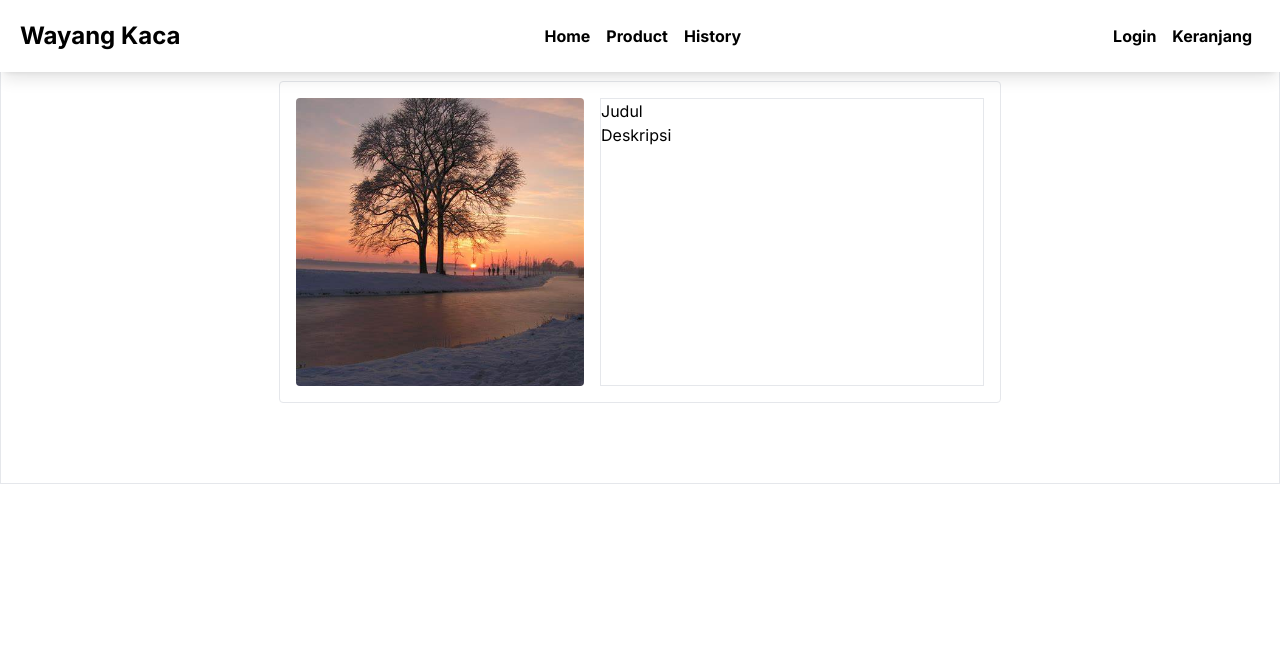
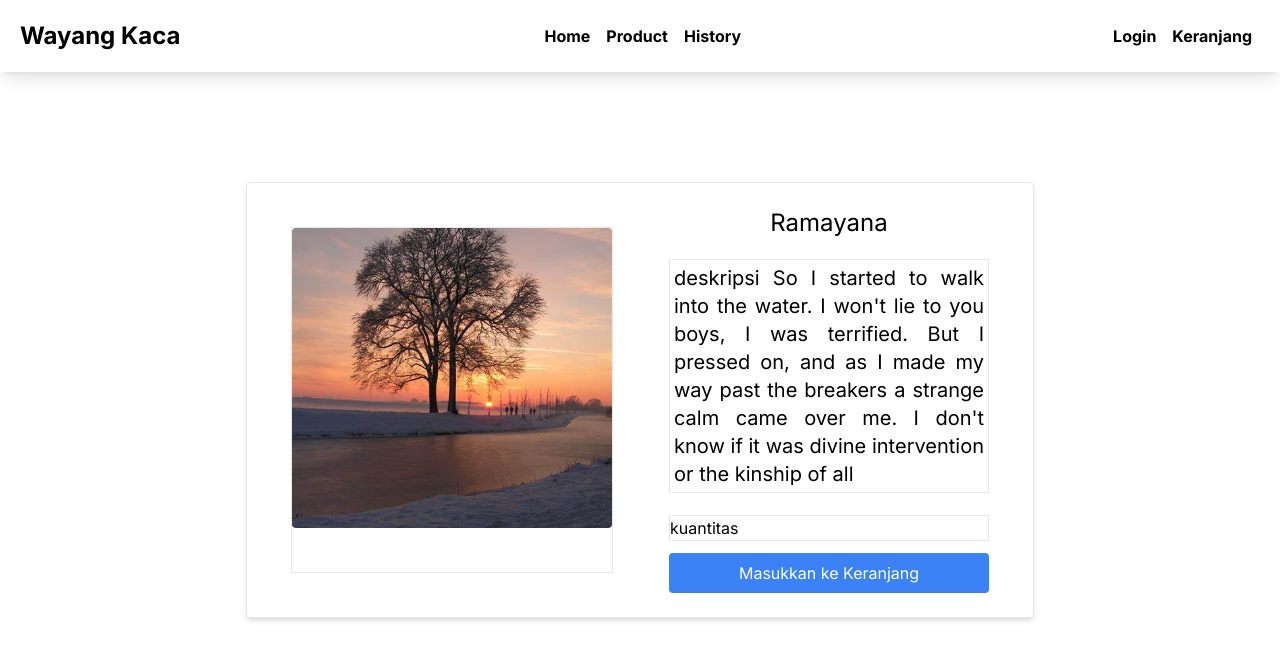
Before and after one commit to kadekyana/Nextjs_WayangKaca, a Next.js app: page /detail in a window 1280 px wide. Shown: the top 660 px of the page. Built offline with nearby package versions, Linux system fonts and the light colour scheme.

Commit message:
Login, Register, detail, history setengah

```diff
--- a/src/app/Components/Bottombar/index.js
+++ b/src/app/Components/Bottombar/index.js
@@ -13,12 +13,12 @@ const Bottombar = () => {
         <Link href="Product" className="px-2">
           Product
         </Link>
-        <Link href="/history" className="px-2">
+        <Link href="/History" className="px-2">
           History
         </Link>
       </div>
       <div className="self-center">
-        <Link href="/login" className="px-2">
+        <Link href="/Login" className="px-2">
           Login
         </Link>
         <Link href="/keranjang" className="px-2">
--- a/src/app/Components/Rekomendasi/index.js
+++ b/src/app/Components/Rekomendasi/index.js
@@ -8,7 +8,7 @@ const Rekomendasi = ({ name, images, id, about }) => {
       <h3 className="font-bold md:text-xl sm:text-md text-sm p-3">{name}</h3>
       <p className="md:text-md sm:text-sd text-sm p-3 truncate">{about}</p>
       <button className="px-8 py-2 border-2 ml-2 mb-2 rounded-md bg-indigo-500 text-white font-bold">
-        <Link href={`detail/${id}`}>Detail</Link>
+        <Link href={`Detail/${id}`}>Detail</Link>
       </button>
     </div>
   );
--- a/src/app/Components/Video/index.js
+++ b/src/app/Components/Video/index.js
@@ -1,7 +1,6 @@
 const Video = () => {
   return (
     <div>
-      <h1>Video Player</h1>
       <video controls width="600" height="400" muted autoPlay loop className="rounded-lg">
         <source src="source/landing.mp4" type="video/mp4" />
         Your browser does not support the video tag.
--- /dev/null
+++ b/src/app/History/page.js
@@ -0,0 +1,20 @@
+
+const History = () =>{
+    return(
+        <div className="h-screen">
+            <div>
+                <video controls width="100%" height="400" muted autoPlay loop className="rounded-lg">
+                <source src="source/landing.mp4" type="video/mp4" />
+                Your browser does not support the video tag.
+                </video>
+            </div>
+            <div className="my-10 border">
+                <h1 className="text-4xl text-center">Sejarah Lukisan Wayang Kaca</h1>
+                <p></p>
+            </div>
+        </div>
+    )
+}
+
+
+export default History
--- a/src/app/Login/page.js
+++ b/src/app/Login/page.js
@@ -1,4 +1,5 @@
 import Image from "next/image"
+import Link from "next/link"
 
 const Login = () => {
     return (
@@ -15,12 +16,13 @@ const Login = () => {
                             <label htmlFor="password"></label>
                             <input type="text" id="password" placeholder="Password" className="border-2 border-current w-72 p-2 rounded"/>
                         </div>
-                        <button type="submit" className="w-full mt-5 bg-blue-500 text-white p-2 rounded hover:bg-blue-600">Login</button>
-                        <button type="submit" className="ml-auto mt-3 float-right text-sm">Daftar Sekarang</button>
+                        <button type="submit" className="w-full mt-5 bg-blue-500 text-white p-2 rounded hover:bg-blue-600"><Link href="/">Login</Link></button>
+                        <Link href="/Register" className="ml-auto mt-3 float-right text-sm">Daftar Sekarang</Link>
+
                     </form>
                 </div>
-                <div>
-                    <Image src="/OIP.jpg" alt="" width={250} height={250} className="h-96 w-96 rounded"/>
+                <div className=" ">
+                    <Image src="/OIP.jpg" alt="" width={250} height={250} className="h-96 w-96 rounded p-2"/>
                 </div>
             </div>
         </div>
--- /dev/null
+++ b/src/app/Register/page.js
@@ -0,0 +1,36 @@
+import Image from "next/image"
+import Link from "next/link"
+import Login from "../Login/page"
+
+const Register = () =>{
+    return (
+        <div className="h-screen flex justify-center items-center">
+            <div className=" flex bg-white p-4 border rounded shadow-md ">
+                <div className="">
+                    <Image src="/OIP.jpg" alt="" width={250} height={250} className="rounded object-cover h-96 w-96 p-2"/>
+                </div>
+                <div className="p-2 ">
+                    <h1 className="text-center pb-5 text-2xl">Register</h1>
+                    <form className="py-2 px-3 ">
+                        <div className="mb-4 ">
+                            <label htmlFor="username"></label>
+                            <input type="text" id="username" placeholder="Email" className="border-2 border-current w-72 p-2 rounded"/>
+                        </div>
+                        <div className="mb-4 ">
+                            <label htmlFor="password"></label>
+                            <input type="text" id="password" placeholder="Password" className="border-2 border-current w-72 p-2 rounded"/>
+                        </div>
+                        <div className="mb-4 ">
+                            <label htmlFor="password"></label>
+                            <input type="text" id="password" placeholder="Masukkan Password Lagi" className="border-2 border-current w-72 p-2 rounded"/>
+                        </div>
+                        <button type="submit"  className="w-full mt-3 bg-blue-500 text-white p-2 rounded hover:bg-blue-600"><Link href="/Login">Register</Link></button>
+                        <Link href="/Login" className="ml-auto mt-3 float-right text-sm">Kembali ke Login</Link>
+                    </form>
+                </div>
+            </div>
+        </div>
+    )
+}
+
+export default Register
--- a/src/app/detail/page.js
+++ b/src/app/detail/page.js
@@ -2,19 +2,24 @@ import Image from "next/image"
 
 const Detail = () =>{
     return (
-        <div className="container  flex border mx-auto items-center justify-center ">
-            <div className="p-4 m-20 flex gap-4 grid-column-2 rounded border ">
-                <div className="borders">
-                    <Image
-                        src="/OIP.jpg"
-                        alt=".."
-                        width={250} height={250}
-                        className=" rounded w-72 h-72"/>
+        <div className="h-screen flex justify-center items-center">
+            <div className=" flex bg-white p-4 border rounded shadow-md">
+                <div className="border m-7">
+                    <Image src="/OIP.jpg" alt="" width={250} height={250} className="rounded object-cover h-full w-80"/>
                 </div>
-
-                <div className="border w-96 ">
-                    <h1> Judul</h1>
-                    <p>Deskripsi</p>
+                <div className="p-2 mx-5 ">
+                    <h1 className="text-center pb-5 text-2xl">Ramayana</h1>
+                    <div className=" h-60 w-80">
+                        <p className="text-justify text-xl p-1 border">deskripsi So I started to walk into the water. I won't lie to you boys, I was
+                            terrified. But I pressed on, and as I made my way past the breakers
+                            a strange calm came over me. I don't know if it was divine intervention
+                            or the kinship of all
+                        </p>
+                    </div>
+                    <div className="border mt-4">
+                        <h1>kuantitas</h1>
+                    </div>
+                    <button type="submit" className="w-full mt-3 bg-blue-500 text-white p-2 rounded hover:bg-blue-600">Masukkan ke Keranjang</button>
                 </div>
             </div>
         </div>
```
